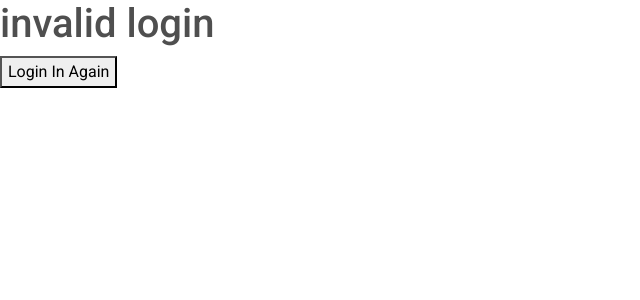
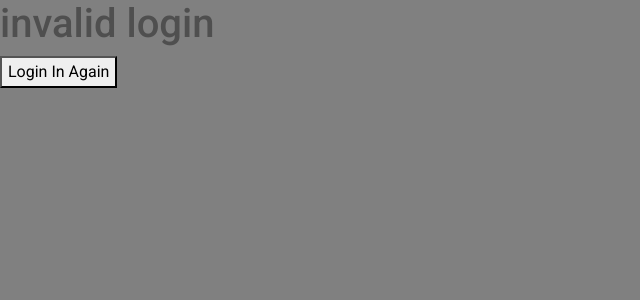
Before and after one commit to pawansrirama/videosearch, a Django app: page /invalidcredentials1/ in a window 1280 px wide. Shown: the top 300 px of the page, without its empty margins (0-640 px from the left). Run offline with Django 4.2, Linux system fonts and the light colour scheme; some libraries are stand-ins or nearby versions.

Commit message:
Update invalidcredentials1.html

```diff
--- a/myadmin/templates/invalidcredentials1.html
+++ b/myadmin/templates/invalidcredentials1.html
@@ -1,6 +1,11 @@
 {% extends 'base1.html' %}
 
 {% block content %}
+<style type="text/css">
+	body{
+		background: grey;
+	}
+</style>
 <h1>invalid login</h1>
 	<a href="{% url 'adminLogin' %}"><button type="button">Login In Again</button></a>
 {% endblock content %}
```
